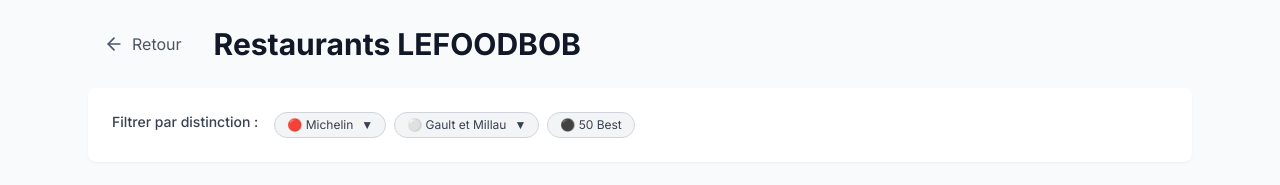
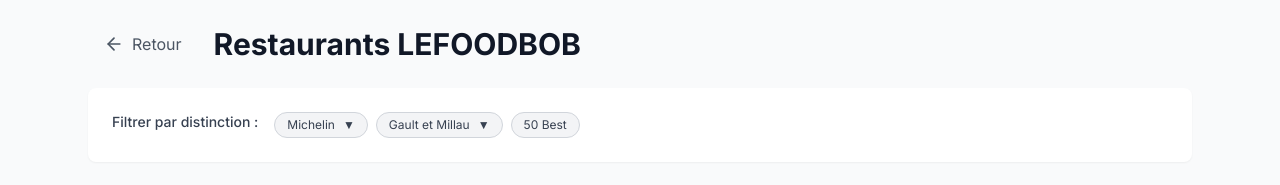
Before and after one commit to clochette1007/LEFOODBOB-final, a Next.js app: page /restaurants in a window 1280 px wide. Shown: the top 185 px of the page. Built offline with nearby package versions, Linux system fonts and the light colour scheme.

Commit message:
style: remove round emojis from filter titles (Michelin, Gault et Millau, 50 Best)

```diff
--- a/app/restaurants/page.tsx
+++ b/app/restaurants/page.tsx
@@ -168,7 +168,6 @@ export default function RestaurantsPage() {
                     : "bg-gray-100 border-gray-300 text-gray-700 hover:bg-gray-200"
                 }`}
               >
-                🔴
                 Michelin
                 <span className="ml-1">▼</span>
               </button>
@@ -215,7 +214,6 @@ export default function RestaurantsPage() {
                     : "bg-gray-100 border-gray-300 text-gray-700 hover:bg-gray-200"
                 }`}
               >
-                ⚪
                 Gault et Millau
                 <span className="ml-1">▼</span>
               </button>
@@ -266,8 +264,7 @@ export default function RestaurantsPage() {
                   ? "bg-blue-100 border-blue-300 text-blue-800"
                   : "bg-gray-100 border-gray-300 text-gray-700 hover:bg-gray-200"
               }`}
-            >
-              ⚫
+                          >
               50 Best
             </button>
 
```
